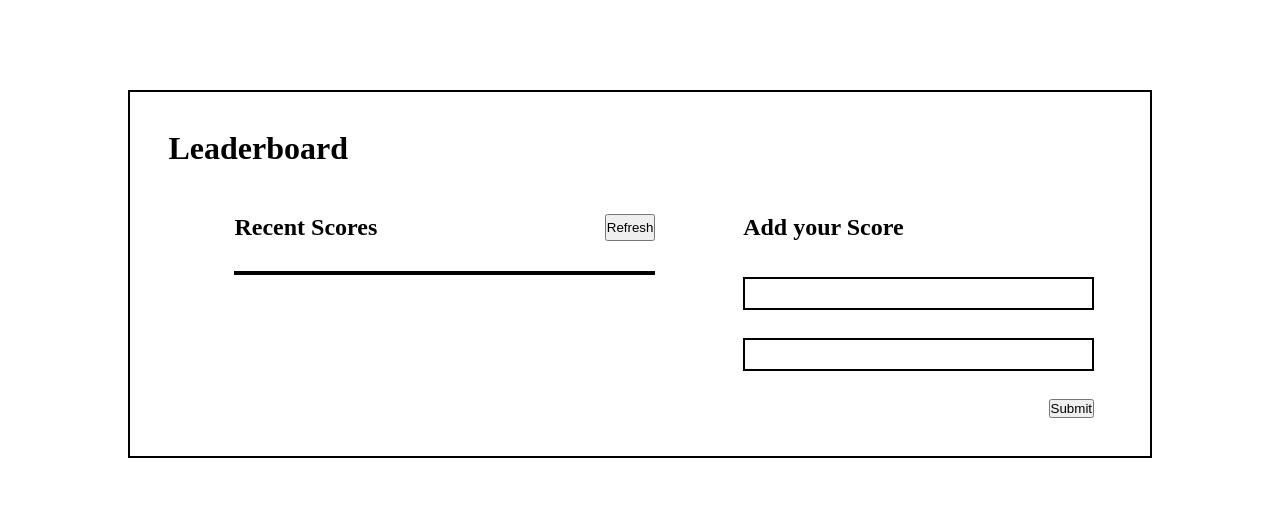
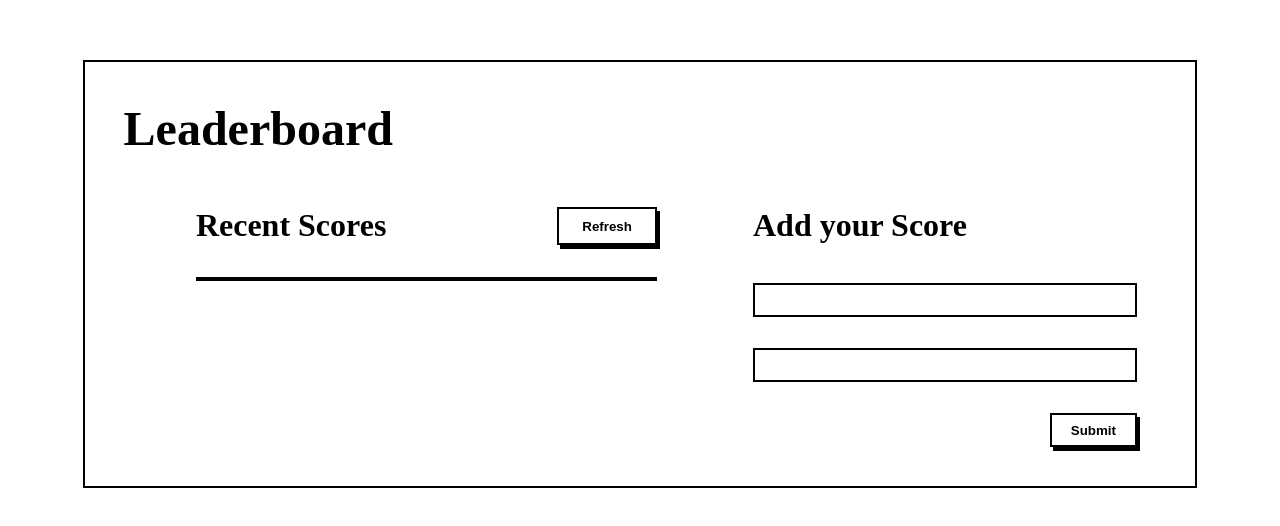
Before and after one commit to yodit93/Leaderboard, a website built with webpack: page src/index.html in a window 1280 px wide. Shown: the part 126-652 px from the top of the page. Built offline with nearby package versions, Linux system fonts and the light colour scheme; no server answers.

Commit message:
Add styles

```diff
--- a/src/index.html
+++ b/src/index.html
@@ -14,7 +14,7 @@
         <div class="main-sec">
           <div class="first-part">
             <h2 class="recent-score">Recent Scores</h2>
-            <button class="refresh">Refresh</button>
+            <button class="refresh btn">Refresh</button>
           </div>
           <ul class="score-list">
 
@@ -25,7 +25,7 @@
           <h2 class="add-score">Add your Score</h2>
           <input type="text" class="input-name" required>
           <input type="number" class="input-score" required>
-          <button class="submit" type="submit">Submit</button>
+          <button class="submit btn" type="submit">Submit</button>
         </form>
       </section>
     </div>
--- a/src/index.js
+++ b/src/index.js
@@ -12,10 +12,11 @@ form.addEventListener('submit', (e) => {
   const namevalue = inputName.value;
   const scorevalue = inputScore.value;
   addList(namevalue, scorevalue);
+  getScores();
   inputName.value = '';
   inputScore.value = '';
 });
 
-getScores();
+refresh.addEventListener('click', getScores);
 
-refresh.addEventListener('click', getScores);
+window.addEventListener('load', getScores);
--- a/src/style.css
+++ b/src/style.css
@@ -12,7 +12,7 @@ main {
 }
 
 .main-cont {
-  width: 80vw;
+  width: 87vw;
   margin: auto;
   padding: 3%;
   display: flex;
@@ -23,6 +23,8 @@ main {
 
 .leaderboard-title {
   margin-bottom: 5%;
+  font-weight: bolder;
+  font-size: 3rem;
 }
 
 .container {
@@ -39,6 +41,12 @@ main {
   display: flex;
   justify-content: space-between;
   margin-bottom: 7%;
+}
+
+.add-score,
+.recent-score {
+  font-size: 2rem;
+  font-weight: bold;
 }
 
 .score-list {
@@ -77,3 +85,12 @@ main {
 .submit {
   align-self: flex-end;
 }
+
+.btn {
+  background-color: white;
+  color: black;
+  padding: 2% 5%;
+  box-shadow: 3px 4px black;
+  border: 2px solid black;
+  font-weight: bold;
+}
```
Also changed, not shown: dist/index.html, dist/main.js.
